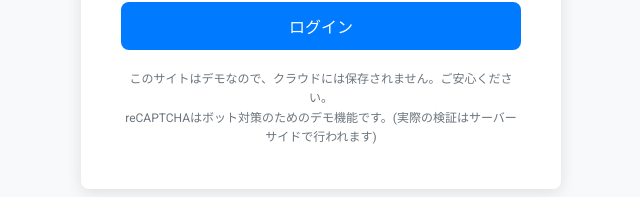
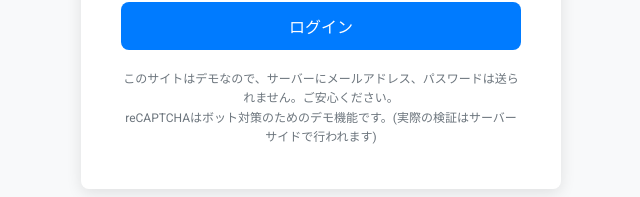
Before and after one commit to nden14800/Demo-Login-Sign-Up, a plain HTML site: page index.html in a window 1280 px wide. Shown: the part 490-687 px from the top of the page, without its empty margins (319-959 px from the left). Drawn offline with Linux system fonts and the light colour scheme.

Commit message:
Update index.html

```diff
--- a/index.html
+++ b/index.html
@@ -284,7 +284,7 @@
         </form>
 
         <p class="disclaimer fade-in-item" style="animation-delay: 0.8s;">
-            このサイトはデモなので、クラウドには保存されません。ご安心ください。<br>
+            このサイトはデモなので、サーバーにメールアドレス、パスワードは送られません。ご安心ください。<br>
             reCAPTCHAはボット対策のためのデモ機能です。(実際の検証はサーバーサイドで行われます)
         </p>
 
```
